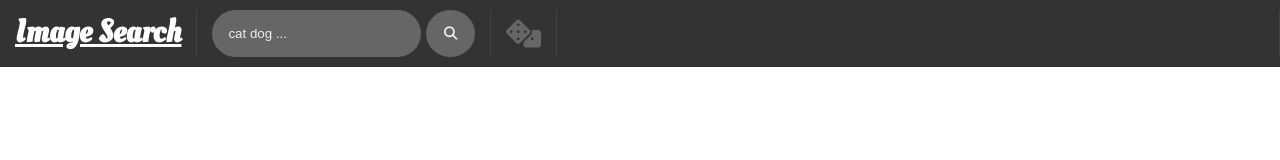
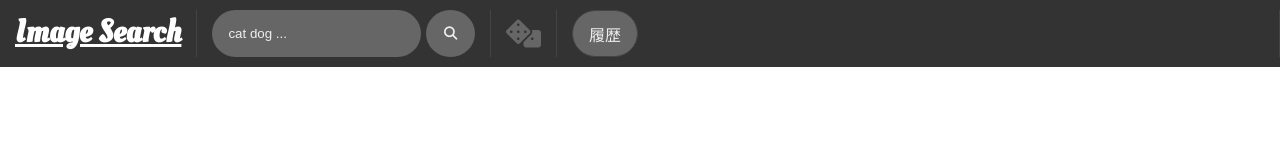
Before and after one commit to yuta-artemis/javascript-tutorial-template, a plain HTML site: page index.html in a window 1280 px wide. Drawn offline with Linux system fonts and the light colour scheme.

Commit message:
初期履歴を追加

```diff
--- a/index.html
+++ b/index.html
@@ -22,7 +22,9 @@
             <div id="random">
                 <i id="random_button" class="fa-solid fa-dice"></i>
             </div>
-            <div id="history"></div>
+            <div id="history">
+                <div>履歴</div>
+            </div>
         </header>
         <main id="main"></main>
     </div>
```
